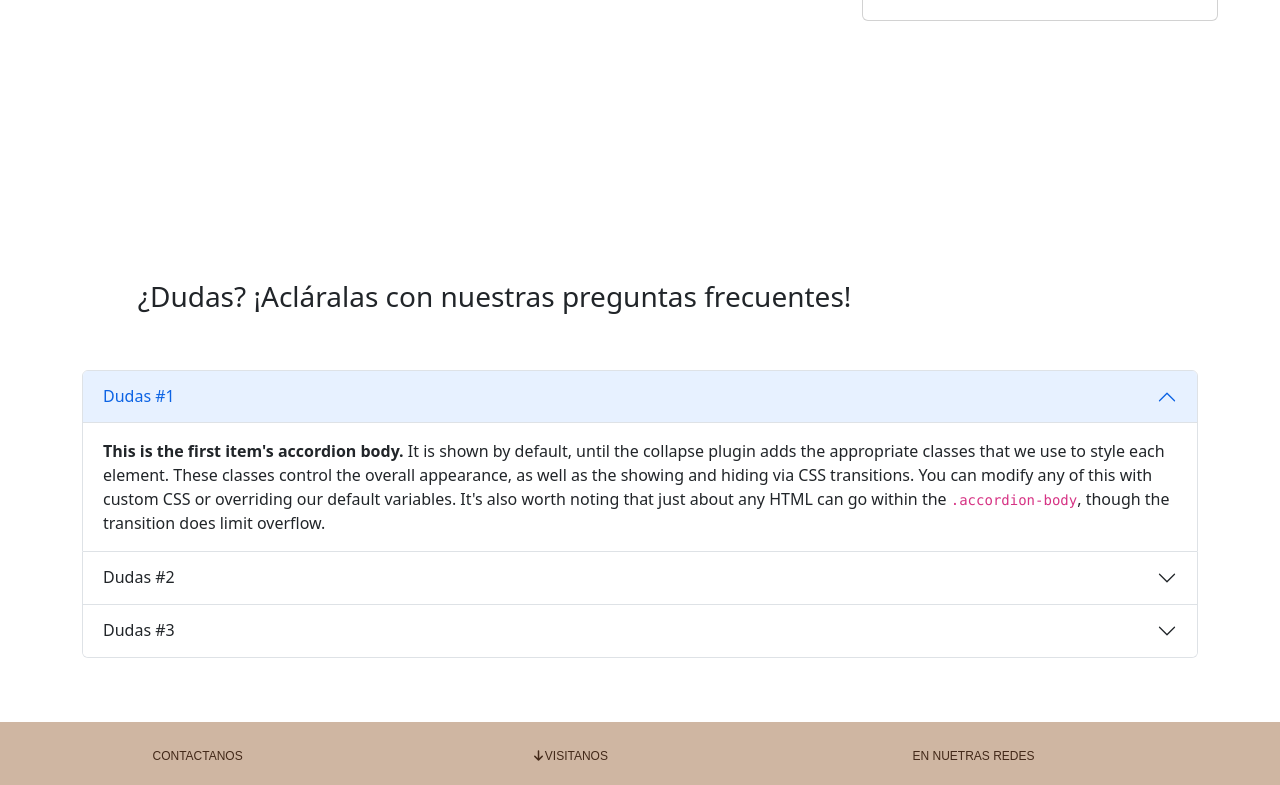
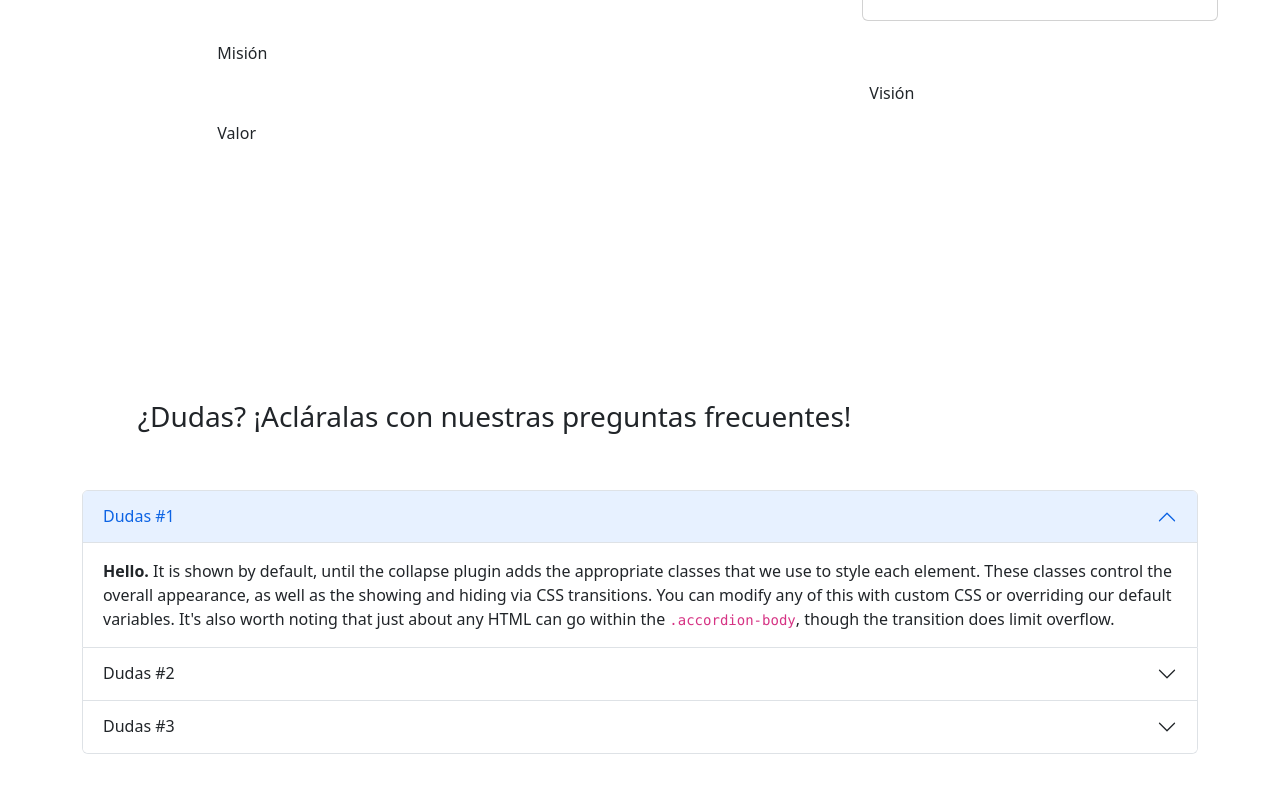
Before and after one commit to GrupoSegundaEtapa/Proyecto, a plain HTML site: page index.html in a window 1280 px wide. Shown: the part 2610-3395 px from the top of the page. Drawn offline with nearby package versions, Linux system fonts and the light colour scheme; grey boxes are pictures that could not be loaded; a web font is replaced by a local one.

Commit message:
Seccion Mision/Vision
Agregue nueva seccion

```diff
--- a/index.html
+++ b/index.html
@@ -290,6 +290,34 @@
                   </div>
             </div>
       </section>
+      <!--Mision/Vision-->
+      <section>
+            <div class="row">
+                  <div class="col-2">
+                        <img src="" alt="">
+                  </div>
+                  <div class="col-8">
+                        <p>Misión</p>
+                  </div>
+             </div>
+             <div class="row">
+                  <div class="col-8">
+                        <img src="" alt="">
+                  </div>
+                  <div class="col-2">
+                        <p>Visión</p>
+                  </div>
+             </div>
+             <div class="row">
+                  <div class="col-2">
+                        <img src="" alt="">
+                  </div>
+                  <div class="col-8">
+                        <p>Valor</p>
+                  </div>
+             </div>
+
+      </section>
       <!--DUDAS-->
       <section class="dudas">
             <div class="container">
@@ -307,7 +335,7 @@
                               <div id="collapseOne" class="accordion-collapse collapse show"
                                     aria-labelledby="headingOne" data-bs-parent="#accordionExample">
                                     <div class="accordion-body">
-                                          <strong>This is the first item's accordion body.</strong> It is shown by
+                                          <strong>Hello.</strong> It is shown by
                                           default,
                                           until the
                                           collapse plugin adds the appropriate classes that we use to style each
```
